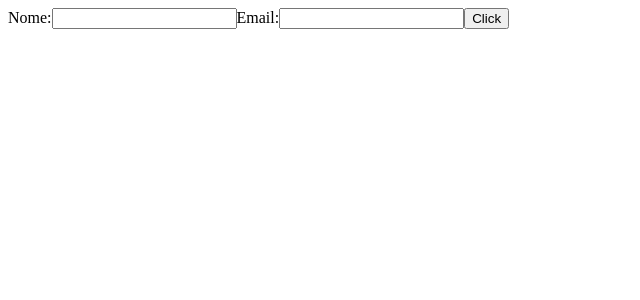
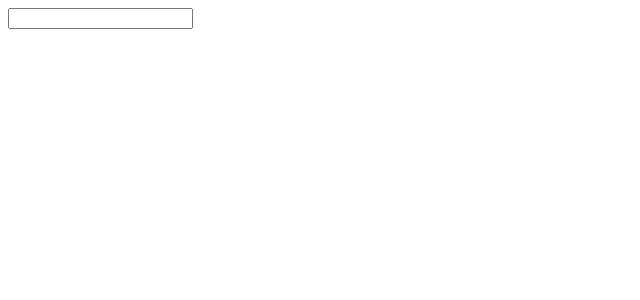
Before and after one commit to Erick-Verissim0/React, a React (Create React App) app: page / in a window 1280 px wide. Shown: the top 300 px of the page, without its empty margins (0-640 px from the left). Built offline with nearby package versions, Linux system fonts and the light colour scheme.

Commit message:
textarea

```diff
--- a/src/App.js
+++ b/src/App.js
@@ -1,43 +1,18 @@
 import React from 'react';
 
-const App = () => {
-  const [form, setForm] = React.useState({
-    name: '',
-    email: '',
-  });
-
-  function handleSubmit(event) {
-    event.preventDefault();
-  }
-
-  function handleChange({ target }) {
-    const { id, value } = target;
-    console.log(id, value);
-    setForm({ ...form, [id]: value });
-  }
+function App() {
+  const [textarea, setTextarea] = React.useState('');
 
   return (
-    <form onSubmit={handleSubmit}>
-      <label htmlFor="name">Nome:</label>
+    <form>
       <input
-        id="name"
-        type="text"
-        value={form.name}
-        onChange={handleChange}
-      ></input>
-      {form.name}
-
-      <label htmlFor="email">Email:</label>
-      <input
-        id="email"
-        type="email"
-        value={setForm.email}
-        onChange={handleChange}
-      ></input>
-      {form.email}
-      <button>Click</button>
+        value={textarea}
+        rows="5" // estou me referindo ao tamanho do textarea baseado em linhas
+        onChange={({ target }) => setTextarea(target.value)}
+      />
+      {textarea}
     </form>
   );
-};
+}
 
 export default App;
```
